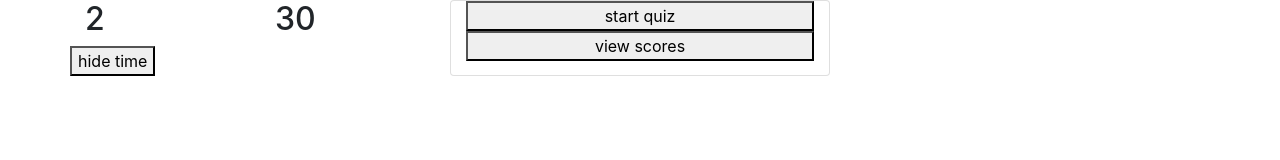
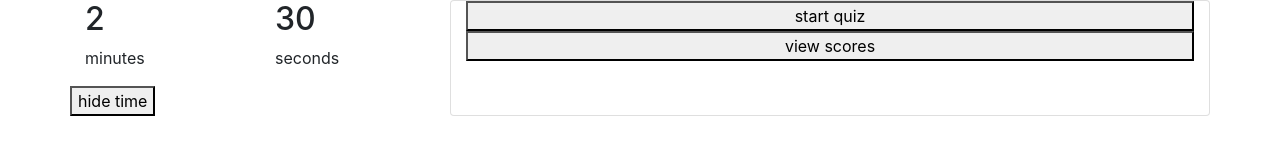
Before and after one commit to theykay/code-quiz, a plain HTML site: page index.html in a window 1280 px wide. Drawn offline with nearby package versions, Linux system fonts and the light colour scheme.

Commit message:
more formatting

```diff
--- a/index.html
+++ b/index.html
@@ -17,16 +17,22 @@
     <!-- make these divs side-by-side for large screens, make timer above question for small screen -->
     <div class="container">
         <div class="row">
-            <div class="col-sm-12 col-md-4 timer">
+            <div class="col-12 col-sm-4 timer">
                 <div class="row">
                     <h2 id="minDisplay" class="col-6"></h2>
                     <h2 id="secDisplay" class='col-6'></h2>
+                </div>
+                <div class="row">
+                    <p class='col-6'>minutes</p>
+                    <p class="col-6">seconds</p>
+                </div>
+                <div class="row">
                     <button id="showHide">hide time</button>
                 </div>
 
                 <div class="score"></div>
             </div>
-            <div id='card' class="col-sm-12 col-md-4 card">
+            <div id='card' class="col-12 col-sm-8 card">
                 <button id="startQuiz">start quiz</button>
                 <button id="scores">view scores</button>
             </div>
```
